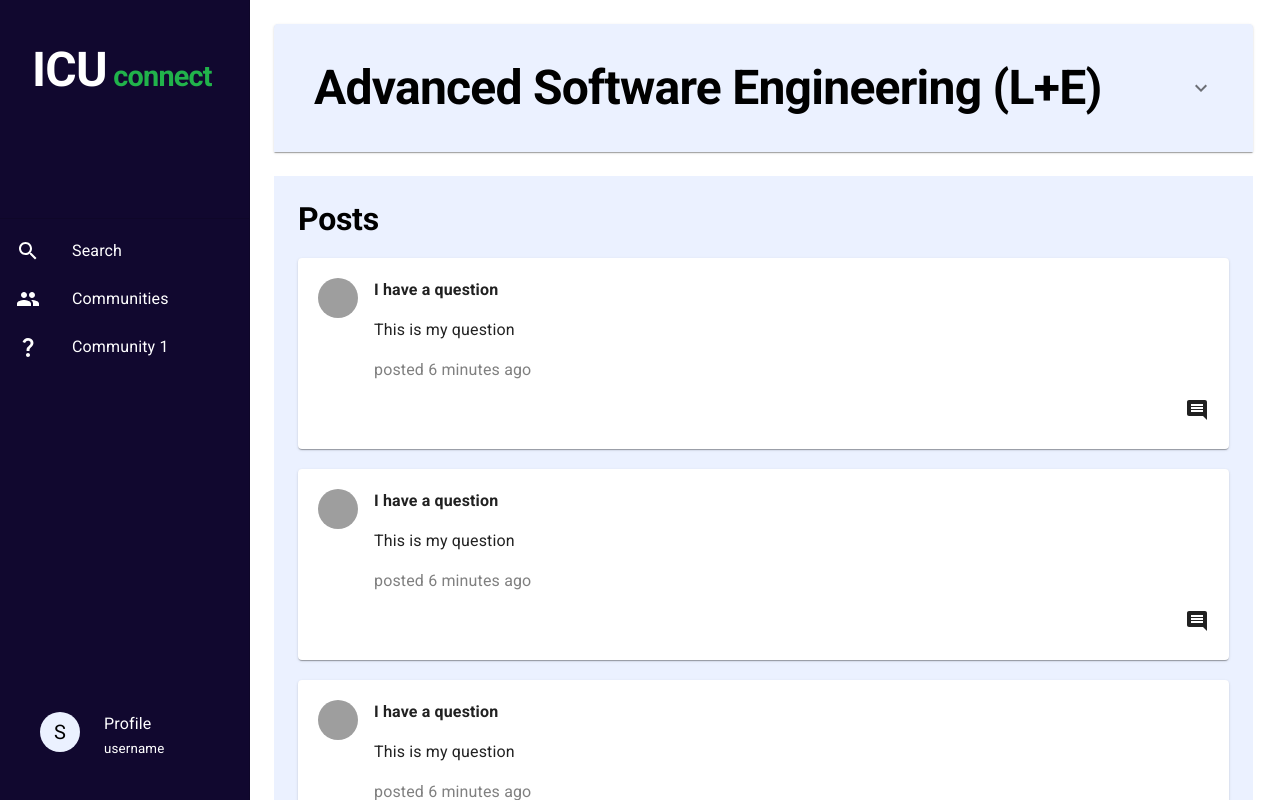
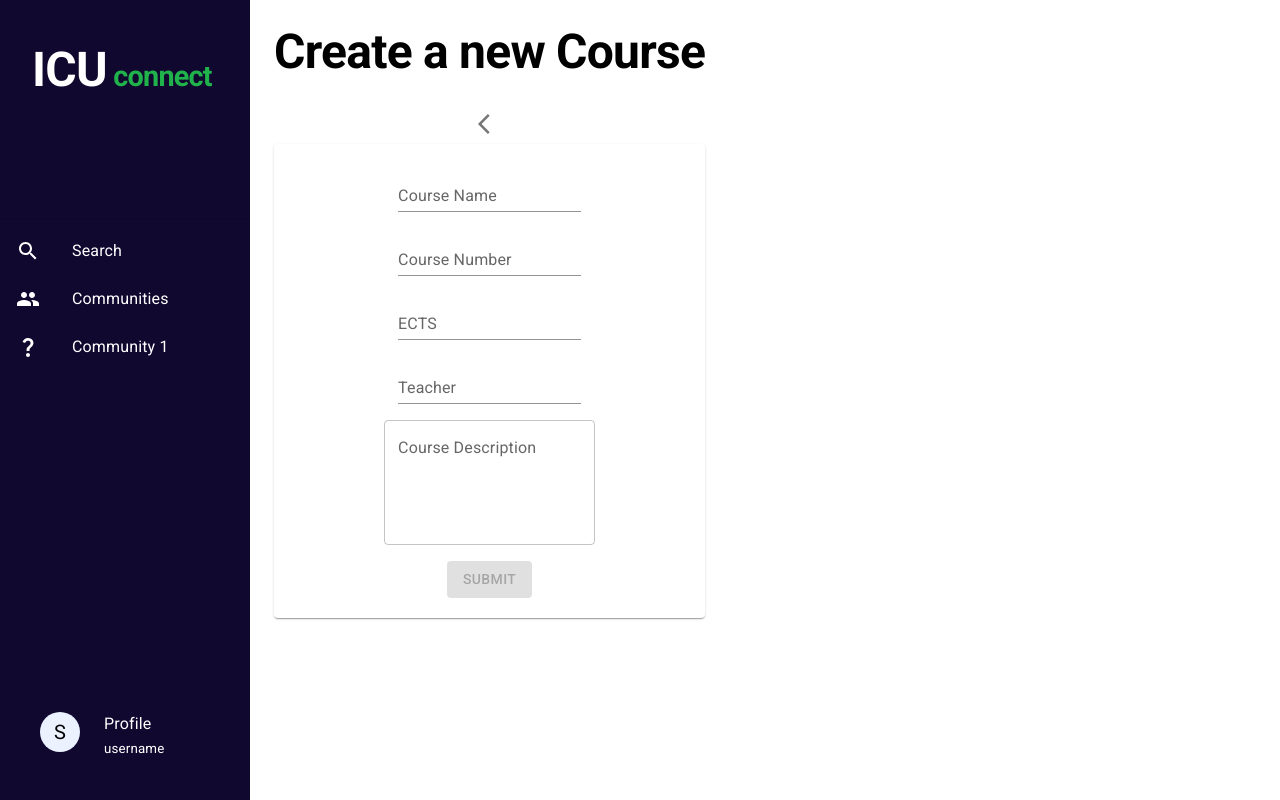
Before and after one commit to The-Agile-Avengers/icu-connect-frontend, a React (Create React App) app: page /community/create in a window 1280 px wide. Shown: the top 800 px of the page. Built offline with nearby package versions, Linux system fonts and the light colour scheme; no server answers; sample sign-in values are in the browser's storage; grey boxes are pictures that could not be loaded.

Commit message:
feat: create a new community

```diff
--- /dev/null
+++ b/src/components/course/CommunityCreate.tsx
@@ -0,0 +1,140 @@
+import ArrowBackIosIcon from "@mui/icons-material/ArrowBackIos";
+import { IconButton, Paper, TextField, Typography } from "@mui/material";
+import Button from "@mui/material/Button";
+import React from "react";
+import { useNavigate } from "react-router-dom";
+import Layout from "../shared/Layout";
+import { useForm } from "react-hook-form";
+import Grid from '@mui/material/Grid';
+import { api } from "../../utils/api";
+
+type formValues = {
+  moduleId: string;
+  name: string;
+  instructor: {
+        name: string;
+  },
+  description:string;
+  ects:number;
+};
+
+type FormFormResponseData = {
+  data: {
+  moduleId: string,
+  name: string,
+  instructor: {
+      id: number,
+      name: string
+  },
+  subscribersCount: number,
+  ects: number,
+  rating: {
+      id: number,
+      teaching: number,
+      content: number,
+      workload: number
+  },
+  joined: boolean
+}
+}
+
+
+export default function CommunityCreate() {
+  const navigate = useNavigate();
+  function handleClick() {
+    //TODO redirect to community page
+    navigate("/communities/1");
+  }
+
+
+  const { register, handleSubmit , formState} = useForm<formValues>({
+    mode: "onChange"
+  });
+  // eslint-disable-next-line @typescript-eslint/no-explicit-any
+  const onSubmit = (formData: any) => {
+    console.log(formData)
+  console.log(formData)
+    api
+    .post(`/communities`, formData)
+      .then((response: FormFormResponseData) => {
+        console.log(response.data);
+        const moduleId: string = response.data.moduleId
+        navigate(`/community/${moduleId}`);
+      })
+      .catch((error) => {
+        console.log(error);
+      });
+  };
+
+  return (
+    <Layout title="Create a new Course">
+      <IconButton aria-label="delete" style={{float: "left"}} onClick={handleClick}>
+        <ArrowBackIosIcon />
+      </IconButton>
+      <Paper style={{ padding: "20px", maxWidth: "500px" }}>
+        <form
+          // eslint-disable-next-line @typescript-eslint/no-misused-promises
+          onSubmit={handleSubmit(onSubmit)}>
+     <Grid
+      container
+      direction="column"
+      justifyContent="space-evenly"
+      alignItems="center"
+      spacing={2}
+      >
+        <Grid item>
+          <TextField
+              {...register("name", { required: true })}
+              id="standard-basic"
+              label="Course Name"
+              variant="standard" />
+        </Grid>
+        <Grid item>
+          <TextField
+            {...register("moduleId", { required: true })}
+            id="standard-basic"
+            label="Course Number"
+            variant="standard" />
+        </Grid>
+        <Grid item>
+        <TextField
+            {...register("ects", { required: true, valueAsNumber: true, validate: (value) => value > 0,})}
+            id="standard-basic"
+            label="ECTS"
+            type="number"
+            variant="standard" />
+        </Grid>
+        <Grid item>
+        <TextField
+            {...register("instructor.name", { required: true })}
+            id="standard-basic"
+            label="Teacher"
+            variant="standard" />
+        </Grid>
+        <Grid item>
+          <TextField
+              {...register("description", { required: true })}
+              id="outlined-multiline-static"
+              label="Course Description"
+              multiline
+              rows={4} />
+        </Grid>
+        <Grid item>
+          <Button
+                variant="contained"
+                type="submit"
+                disabled={!formState.isValid}
+
+            >SUBMIT</Button>
+        </Grid>
+
+
+
+
+    </Grid>
+    </form>
+    </Paper>
+
+    </Layout>
+  );
+}
--- a/src/components/course/post/CommunityPostForm.tsx
+++ b/src/components/course/post/CommunityPostForm.tsx
@@ -4,10 +4,6 @@ import Button from "@mui/material/Button";
 import { SubmitHandler, useForm } from "react-hook-form";
 import { api } from "../../../utils/api";
 
-type PostForm = {
-  title: string;
-  text: string;
-};
 
 interface CommunityPostFormProps {
   courseId: string;
--- a/src/components/routing/AppRouter.tsx
+++ b/src/components/routing/AppRouter.tsx
@@ -6,6 +6,7 @@ import MyCommunities from "../../pages/MyCommunities";
 import Search from "../../pages/Search";
 import SignUp from "../../pages/SignUp";
 import { isLoggedIn } from "../../utils/utils";
+import CommunityCreate from "../course/CommunityCreate";
 
 const AppRouter = () => (
   <BrowserRouter>
@@ -15,6 +16,7 @@ const AppRouter = () => (
         <>
           <Route index path="/" element={<MyCommunities />} />
           <Route index path="/community/:id?" element={<Community />} />
+          <Route index path="/community/create" element={<CommunityCreate />} />
           <Route index path="/search" element={<Search />} />
           <Route path="/login" element={<Navigate to="/" replace />} />
           <Route path="/signup" element={<Navigate to="/" replace />} />
```
